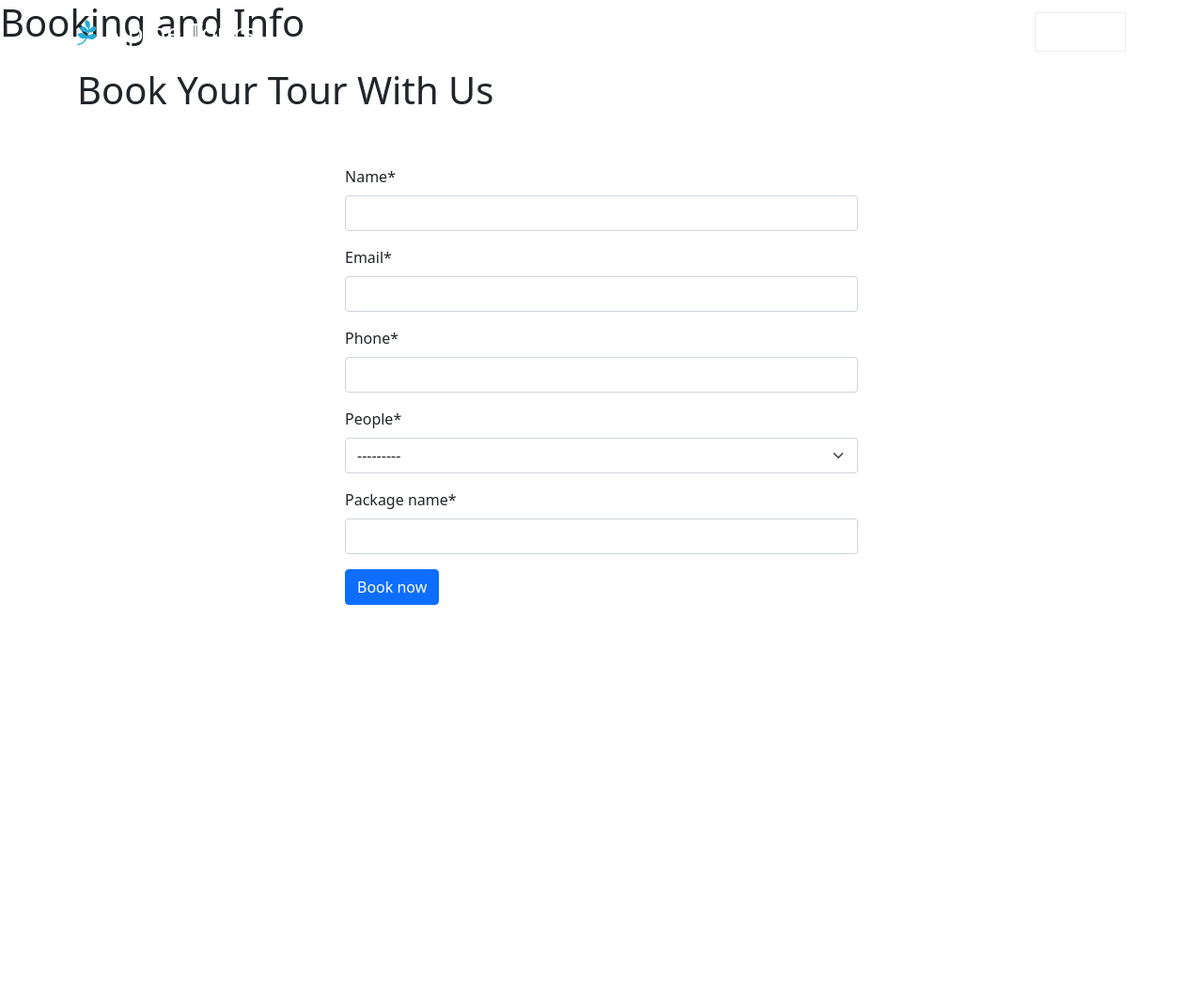
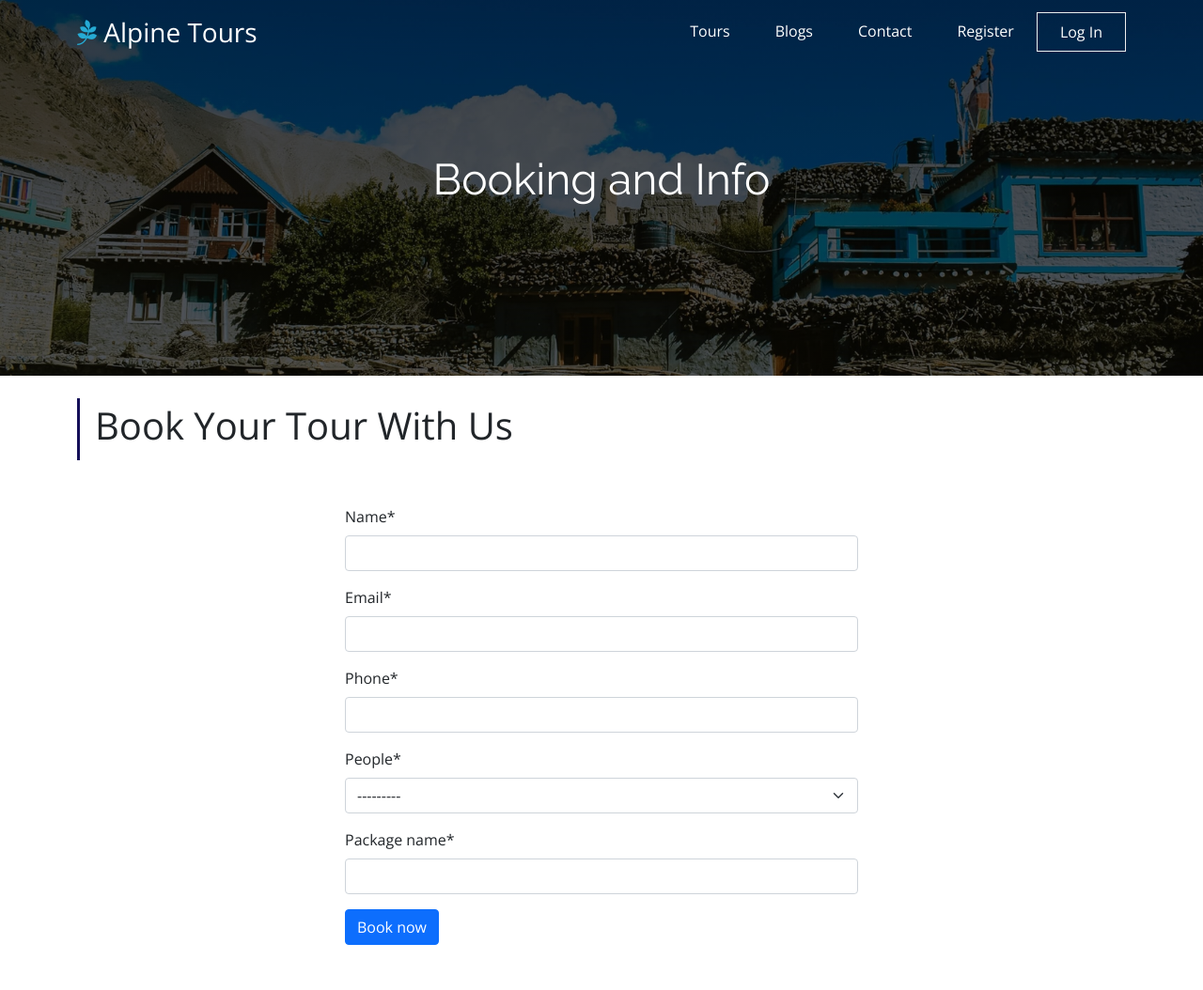
Before and after one commit to sherchansachin/alpine-tours, a Django app: page /book-package/ in a window 1280 px wide. Shown: the whole page at 94% size. Before the commit the page ends 644 px from the top, so only its background shows below. Run offline with Django 3.2, Linux system fonts and the light colour scheme; some libraries are stand-ins or nearby versions.

Commit message:
updated css and pictures

```diff
--- a/static/css/style.css
+++ b/static/css/style.css
@@ -1,8 +1,10 @@
-
 a{
   text-decoration: none;
 }
 
+body{
+  font-family: 'Open Sans', sans-serif;
+}
 /* navigation */
 .navbar-brand{
   font-size: 28px;
@@ -285,20 +287,11 @@ a{
   color: #fff;
 }
 
-#package-detail h2 {
-  color: #eee;
-  font-size: 24px;
-}
-
 @media (max-width: 768px) {
 
   #package-detail h1 {
     font-size: 28px;
   }
-  #package-detail h2 {
-    font-size: 18px;
-  }
-
   #package-detail{
     height: 75vh;
   }
@@ -349,6 +342,11 @@ a{
   font-family: 'Raleway', sans-serif;
 }
 
+.information i{
+  color: #26abd4;
+  margin-right: 15px;
+}
+
 .top-heading{
   font-size: 26px;
   border-left: 3px solid #13293D;
@@ -376,3 +374,67 @@ a{
 .trip-facts ul li + li{
   margin-top: 10px;
 }
+
+.req{
+  background-color: #13293D;
+  border-color: #13293D;
+  padding: 8px 24px;
+}
+
+#booking {
+  width: 100%;
+  height: 50vh;
+  background-image: url("../image/front-3.jpg");
+  background-size: cover;
+  position: relative;
+  padding: 0;
+  font-family: 'Raleway', sans-serif;
+}
+
+#booking:before {
+  content: "";
+  background: linear-gradient(rgba(0, 0, 0, 0.7), rgba(0, 0, 0, 0.6));
+  position: absolute;
+  bottom: 0;
+  top: 0;
+  left: 0;
+  right: 0;
+}
+
+
+#booking .booking-container {
+  position: absolute;
+  bottom: 0;
+  top: 0;
+  left: 0;
+  right: 0;
+  display: flex;
+  justify-content: center;
+  align-items: center;
+  flex-direction: column;
+  text-align: center;
+}
+
+#booking h1 {
+  font-size: 46px;
+  font-weight: 100;
+  color: #fff;
+}
+
+
+.intro .title-single-box {
+  border-left: 3px solid #140f58;
+  padding: 0.3em 1em;
+}
+
+
+@media (max-width: 768px) {
+  #booking{
+    height: 75vh;
+  }
+
+  #booking h1 {
+    font-size: 28px;
+  }
+
+}
```
Also changed, not shown: static/image/front-3.jpg (added), static/image/front-4.jpg (added).
